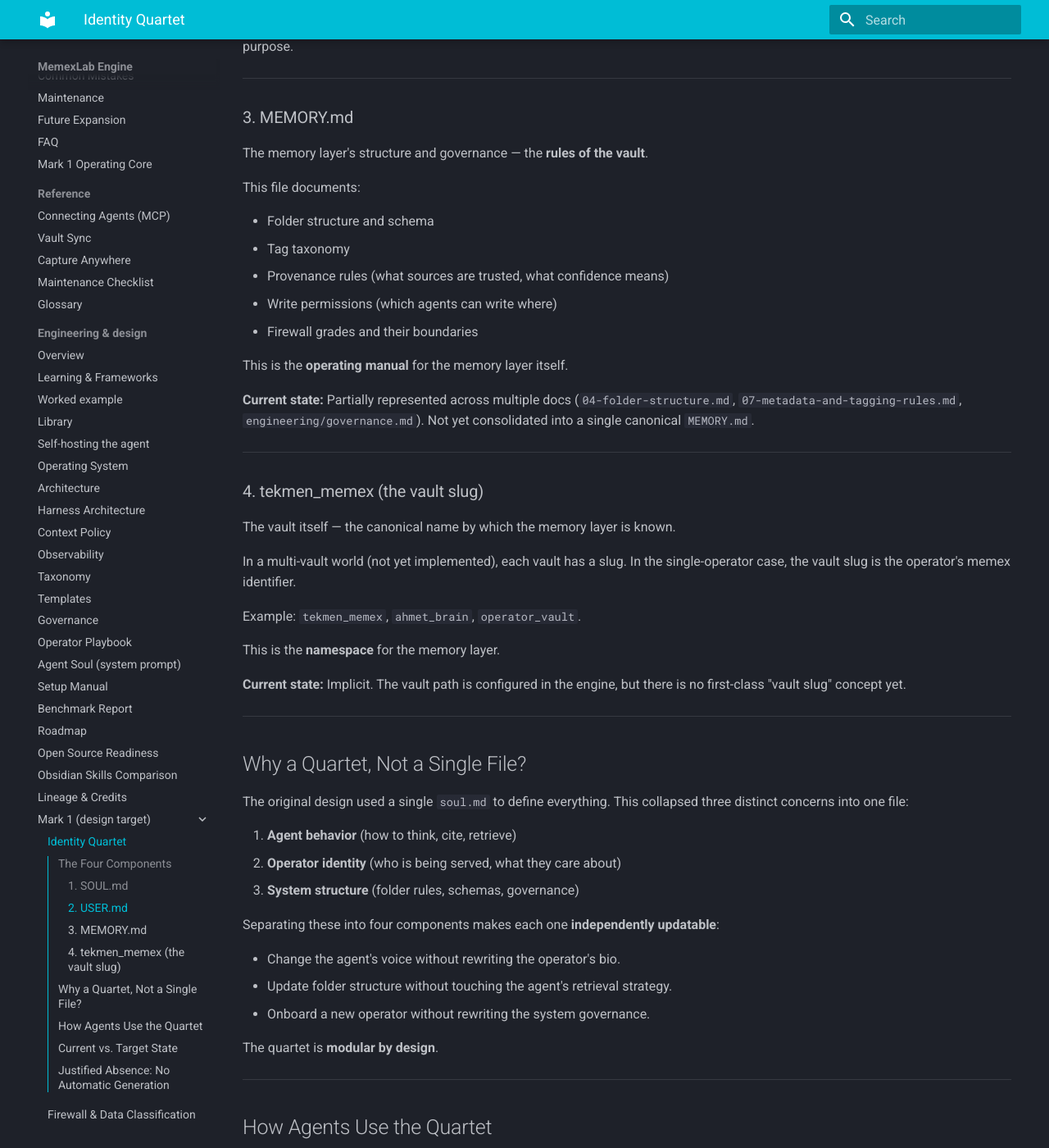
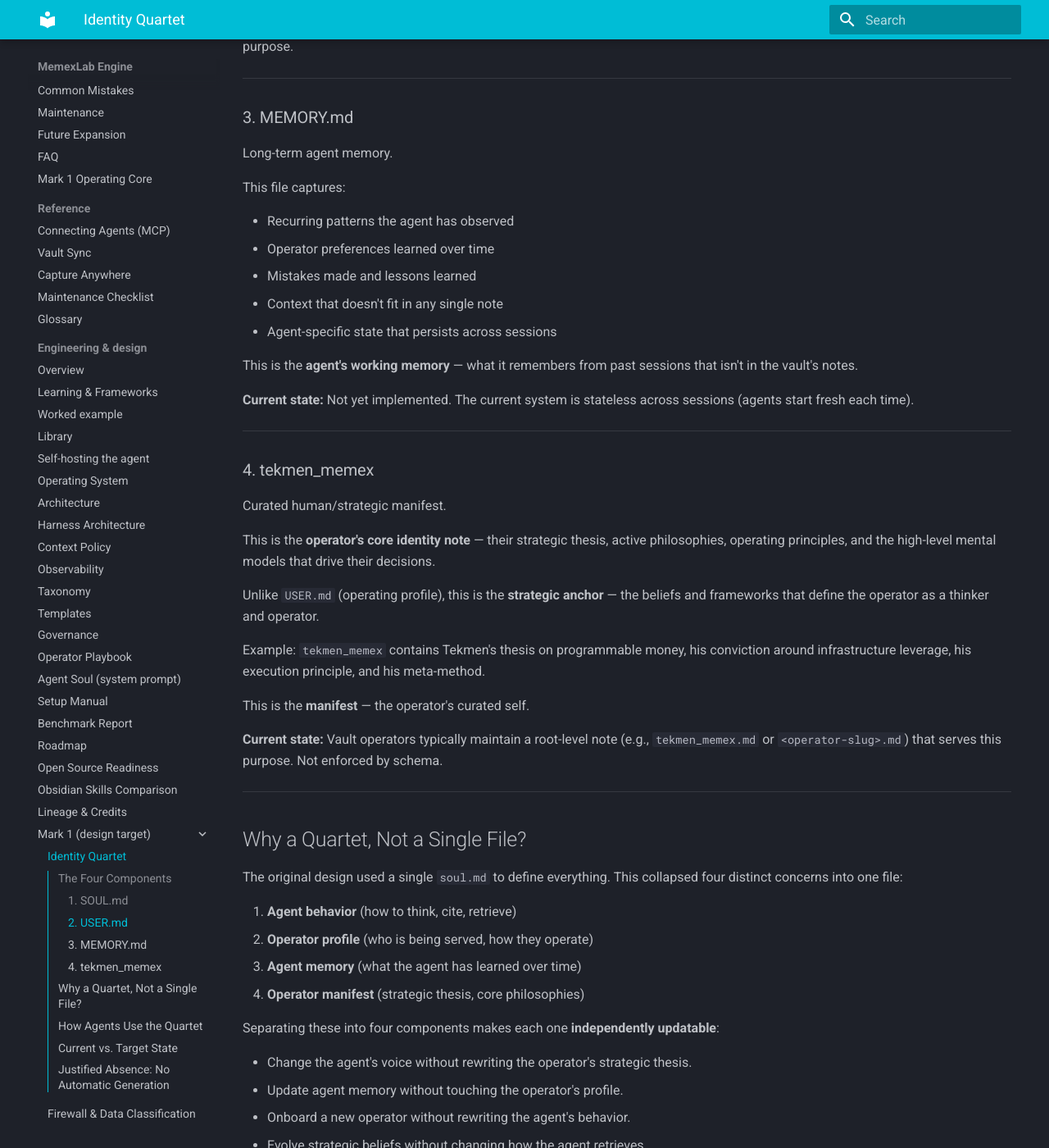
Before and after one commit to btekmen/memexlab-engine, an MkDocs documentation site: the page built from docs/engineering/mark-1/identity-quartet.md, in a window 1280 px wide and 1400 px high, scrolled down 1098 px. Shown: the whole window at 82% size. Built offline with MkDocs 1.6.1 and Material for MkDocs 9.7.7, drawn with Linux system fonts in a browser that asks for light colours; some of the changed text lies outside the part shown.

Commit message:
Fix identity quartet definitions (locked copy)
Corrected identity quartet meanings per locked spec:
- SOUL.md: agent identity, tone, red lines (NOT 'operating mind')
- USER.md: operator operating profile (NOT 'identity and context')
- MEMORY.md: long-term agent memory (NOT 'vault structure/governance')
- tekmen_memex: curated human/strategic manifest (NOT 'vault slug/namespace')

Updated seven agent one-liners:
- Archivist: schema / link hygiene
- Analyst: synthesis / brief
- Skeptic: counter-thesis
- Decision: ledger / risk / postmortem
- Relationship: network activation
- Strategic Watch: watches the world
- Chief-of-Staff: agenda / decision / action

Files: docs/engineering/mark-1/identity-quartet.md (complete rewrite), docs/16-mark1-operating-core.md (Layer 1 + seven agents), docs/engineering/agent-soul.md (quartet intro)

Co-authored-by: Bulent Tekmen <bulent.tekmen@gmail.com>

```diff
--- a/docs/engineering/mark-1/identity-quartet.md
+++ b/docs/engineering/mark-1/identity-quartet.md
@@ -8,14 +8,14 @@ The identity layer in **Memex Mark 1 Operating Core** is not a single file. It i
 
 ### 1. SOUL.md
 
-The operating mind — the system prompt that defines how agents think, retrieve, cite, and write.
+Agent identity, tone, red lines.
 
-This is the **personality** of the memory layer. It establishes:
+This defines:
 
 - Voice and tone (dense, decisive, sourced)
 - Citation discipline (`[[slug]]` syntax, no invented facts)
 - Retrieval strategy (resolve before search, read before answer)
-- Output contracts (briefs, not essays; answers, not explorations)
+- Red lines — what the agent will never do
 
 The soul is the agent's **identity**.
 
@@ -25,7 +25,7 @@ The soul is the agent's **identity**.
 
 ### 2. USER.md
 
-The operator's identity and context — the person who owns the vault.
+Operator operating profile.
 
 This file contains:
 
@@ -33,9 +33,9 @@ This file contains:
 - Active projects and goals
 - Strategic philosophies (the frameworks that shape decisions)
 - Domain focus (industries, technologies, regulatory contexts)
-- Contact preferences and communication style
+- Decision-making style and preferences
 
-This is the **grounding layer** for every LLM call. Agents read `USER.md` at the start of every session to understand whose memory they are operating.
+This is the **operating profile** for the agent. Agents read `USER.md` at the start of every session to understand whose decisions they are supporting.
 
 **Current state:** Not enforced by the CLI. Vault operators typically maintain a root-level `<operator-slug>.md` file that serves this purpose.
 
@@ -43,49 +43,53 @@ This is the **grounding layer** for every LLM call. Agents read `USER.md` at the
 
 ### 3. MEMORY.md
 
-The memory layer's structure and governance — the **rules of the vault**.
+Long-term agent memory.
 
-This file documents:
+This file captures:
 
-- Folder structure and schema
-- Tag taxonomy
-- Provenance rules (what sources are trusted, what confidence means)
-- Write permissions (which agents can write where)
-- Firewall grades and their boundaries
+- Recurring patterns the agent has observed
+- Operator preferences learned over time
+- Mistakes made and lessons learned
+- Context that doesn't fit in any single note
+- Agent-specific state that persists across sessions
 
-This is the **operating manual** for the memory layer itself.
+This is the **agent's working memory** — what it remembers from past sessions that isn't in the vault's notes.
 
-**Current state:** Partially represented across multiple docs (`04-folder-structure.md`, `07-metadata-and-tagging-rules.md`, `engineering/governance.md`). Not yet consolidated into a single canonical `MEMORY.md`.
+**Current state:** Not yet implemented. The current system is stateless across sessions (agents start fresh each time).
 
 ---
 
-### 4. tekmen_memex (the vault slug)
+### 4. tekmen_memex
 
-The vault itself — the canonical name by which the memory layer is known.
+Curated human/strategic manifest.
 
-In a multi-vault world (not yet implemented), each vault has a slug. In the single-operator case, the vault slug is the operator's memex identifier.
+This is the **operator's core identity note** — their strategic thesis, active philosophies, operating principles, and the high-level mental models that drive their decisions.
 
-Example: `tekmen_memex`, `ahmet_brain`, `operator_vault`.
+Unlike `USER.md` (operating profile), this is the **strategic anchor** — the beliefs and frameworks that define the operator as a thinker and operator.
 
-This is the **namespace** for the memory layer.
+Example: `tekmen_memex` contains Tekmen's thesis on programmable money, his conviction around infrastructure leverage, his execution principle, and his meta-method.
 
-**Current state:** Implicit. The vault path is configured in the engine, but there is no first-class "vault slug" concept yet.
+This is the **manifest** — the operator's curated self.
+
+**Current state:** Vault operators typically maintain a root-level note (e.g., `tekmen_memex.md` or `<operator-slug>.md`) that serves this purpose. Not enforced by schema.
 
 ---
 
 ## Why a Quartet, Not a Single File?
 
-The original design used a single `soul.md` to define everything. This collapsed three distinct concerns into one file:
+The original design used a single `soul.md` to define everything. This collapsed four distinct concerns into one file:
 
 1. **Agent behavior** (how to think, cite, retrieve)
-2. **Operator identity** (who is being served, what they care about)
-3. **System structure** (folder rules, schemas, governance)
+2. **Operator profile** (who is being served, how they operate)
+3. **Agent memory** (what the agent has learned over time)
+4. **Operator manifest** (strategic thesis, core philosophies)
 
 Separating these into four components makes each one **independently updatable**:
 
-- Change the agent's voice without rewriting the operator's bio.
-- Update folder structure without touching the agent's retrieval strategy.
-- Onboard a new operator without rewriting the system governance.
+- Change the agent's voice without rewriting the operator's strategic thesis.
+- Update agent memory without touching the operator's profile.
+- Onboard a new operator without rewriting the agent's behavior.
+- Evolve strategic beliefs without changing how the agent retrieves.
 
 The quartet is **modular by design**.
 
@@ -95,12 +99,12 @@ The quartet is **modular by design**.
 
 At the start of every session, an agent should:
 
-1. Read `SOUL.md` — learn how to operate
-2. Read `USER.md` — learn who they serve
-3. Read `MEMORY.md` — learn the vault's structure
-4. Confirm the vault slug matches expectations
+1. Read `SOUL.md` — learn how to operate (voice, tone, red lines)
+2. Read `USER.md` — learn the operator's profile (role, projects, preferences)
+3. Read `MEMORY.md` — recall what was learned in past sessions
+4. Read `tekmen_memex` — ground in the operator's strategic thesis and core beliefs
 
-This four-step initialization grounds the agent in both **identity** (who and how) and **structure** (what and where).
+This four-step initialization grounds the agent in both **identity** (agent + operator) and **continuity** (memory + manifest).
 
 ---
 
@@ -110,8 +114,8 @@ This four-step initialization grounds the agent in both **identity** (who and ho
 |-----------|----------------------|----------------------|
 | `SOUL.md` | Template exists in `engineering/agent-soul.md` | Canonical file at vault root, enforced by MCP server |
 | `USER.md` | Operator maintains a `<slug>.md` file by convention | Required root file, schema-validated |
-| `MEMORY.md` | Scattered across multiple docs | Consolidated canonical file at vault root |
-| Vault slug | Implicit in vault path config | First-class identifier, used for multi-vault routing |
+| `MEMORY.md` | Not implemented (agents are stateless) | Canonical file at vault root, updated by agents after each session |
+| `tekmen_memex` | Operator maintains a root-level note by convention | Required root file, schema-validated, curated human manifest |
 
 The **engineering challenge** is not technical — it is governance. Consolidating the quartet requires deciding which pieces of current documentation become **canonical policy** (part of `MEMORY.md`) and which remain **guidance** (in the docs).
 
@@ -119,11 +123,14 @@ The **engineering challenge** is not technical — it is governance. Consolidati
 
 ## Justified Absence: No Automatic Generation
 
-The quartet is **not auto-generated** from the vault. Each file is **hand-written** and **operator-owned**.
+The quartet is **not auto-generated** from the vault. Each file is **hand-written** (SOUL, USER, tekmen_memex) or **agent-maintained** (MEMORY).
 
-Why? Because the quartet defines **intent**, not **state**. The vault's current state is a messy, evolving corpus. The quartet is the **operating constitution** — it should be stable, deliberate, and rarely changed.
+Why?
 
-Auto-generating the quartet from vault statistics would produce a description of what happened to be captured recently, not a description of what the system is **for**.
+- **SOUL, USER, tekmen_memex** define **intent** — they are stable, deliberate, operator-owned.
+- **MEMORY** records **state** — it evolves with every session as the agent learns.
+
+Auto-generating the manifest from vault statistics would produce a description of what happened to be captured recently, not a description of what the system is **for**.
 
 ---
 
```
Also changed, not shown: docs/16-mark1-operating-core.md (+5 -5 lines), docs/engineering/agent-soul.md (+8 -8 lines).
